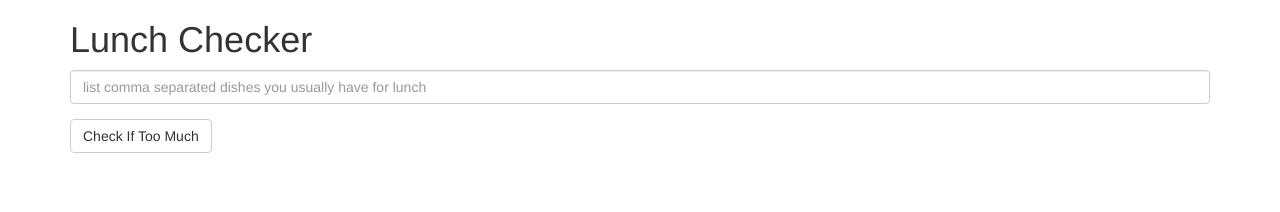
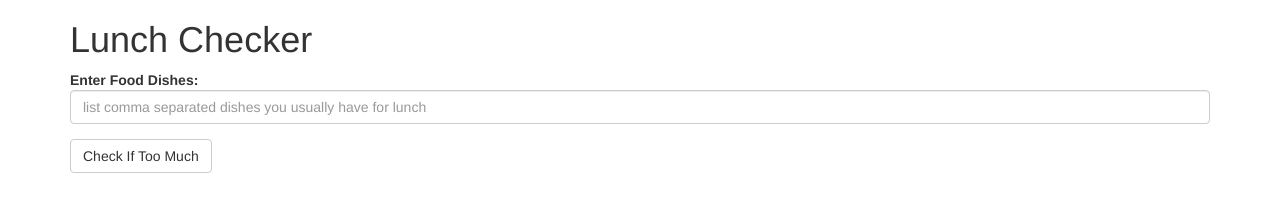
Before and after one commit to georgekunchattil1992479/AngularJS-Applications, a plain HTML site: page module1-solution/index.html in a window 1280 px wide. Drawn offline with Linux system fonts and the light colour scheme.

Commit message:
Added label

```diff
--- a/module1-solution/index.html
+++ b/module1-solution/index.html
@@ -13,6 +13,7 @@
      <h1>Lunch Checker</h1>
 
          <div class="form-group">
+             <b> Enter Food Dishes:</b><br/>
              <input id="lunch-menu" type="text"
              placeholder="list comma separated dishes you usually have for lunch"
              class="form-control" ng-model="dishes">
```
